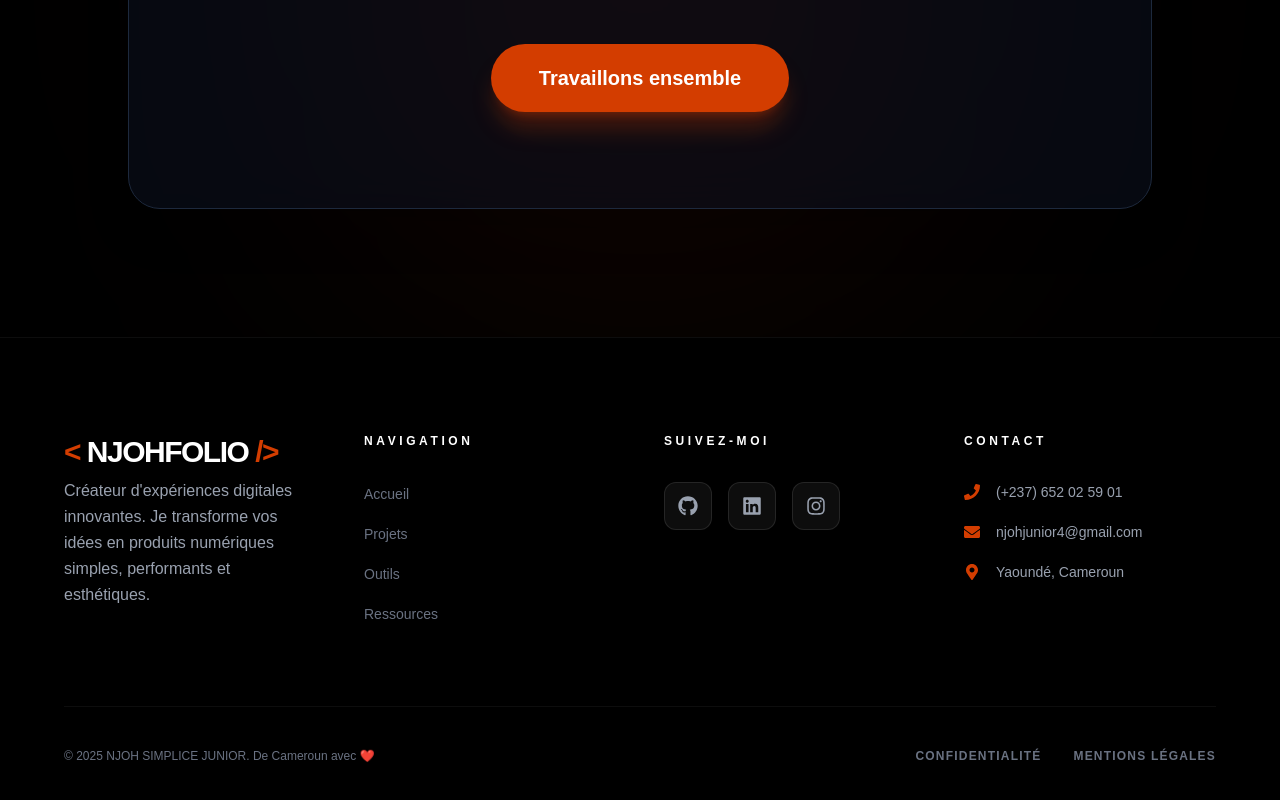
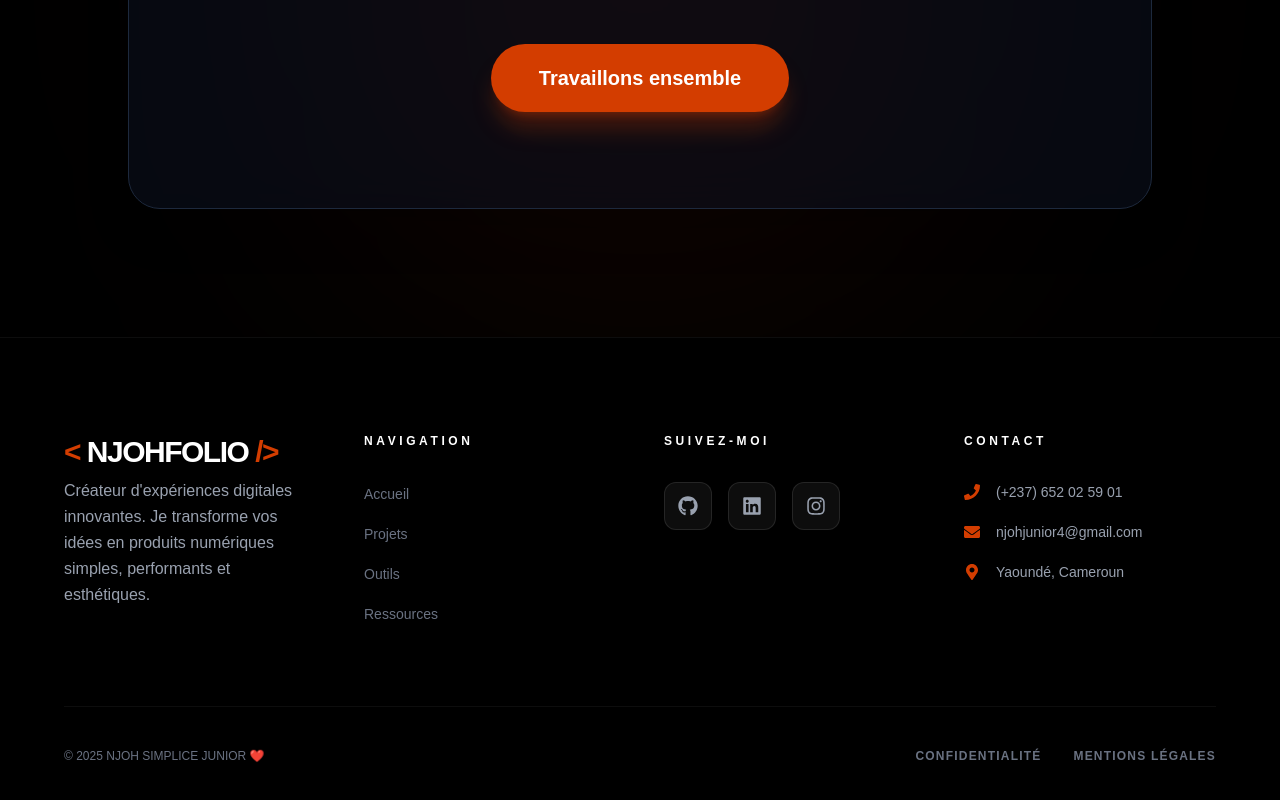
Before and after one commit to njohjunior/NJOHFOLIO, a React (Vite) app: page / in a window 1280 px wide. Shown: the part 4133-4933 px from the top of the page. Built offline with nearby package versions, Linux system fonts and the light colour scheme.

Commit message:
modification du footer et retrait de la partie de cameroun

```diff
--- a/src/components/Footer.jsx
+++ b/src/components/Footer.jsx
@@ -143,7 +143,7 @@ export default function Footer() {
           className="pt-10 border-t border-white/5 flex flex-col md:flex-row justify-between items-center gap-6"
         >
           <p className="text-gray-500 text-xs font-medium text-center md:text-left">
-            © {currentYear} NJOH SIMPLICE JUNIOR. De Cameroun avec ❤️
+            © {currentYear} NJOH SIMPLICE JUNIOR ❤️
           </p>
           <div className="flex gap-8">
             <a
```
